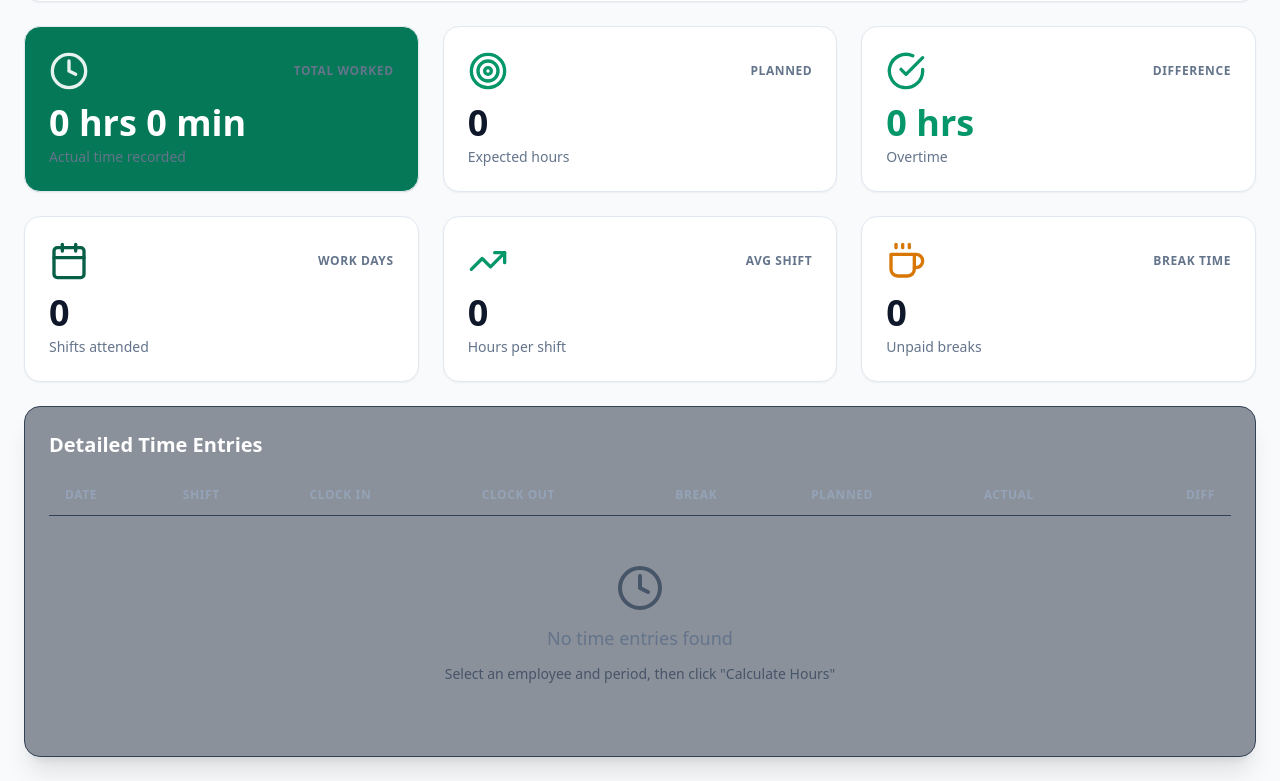
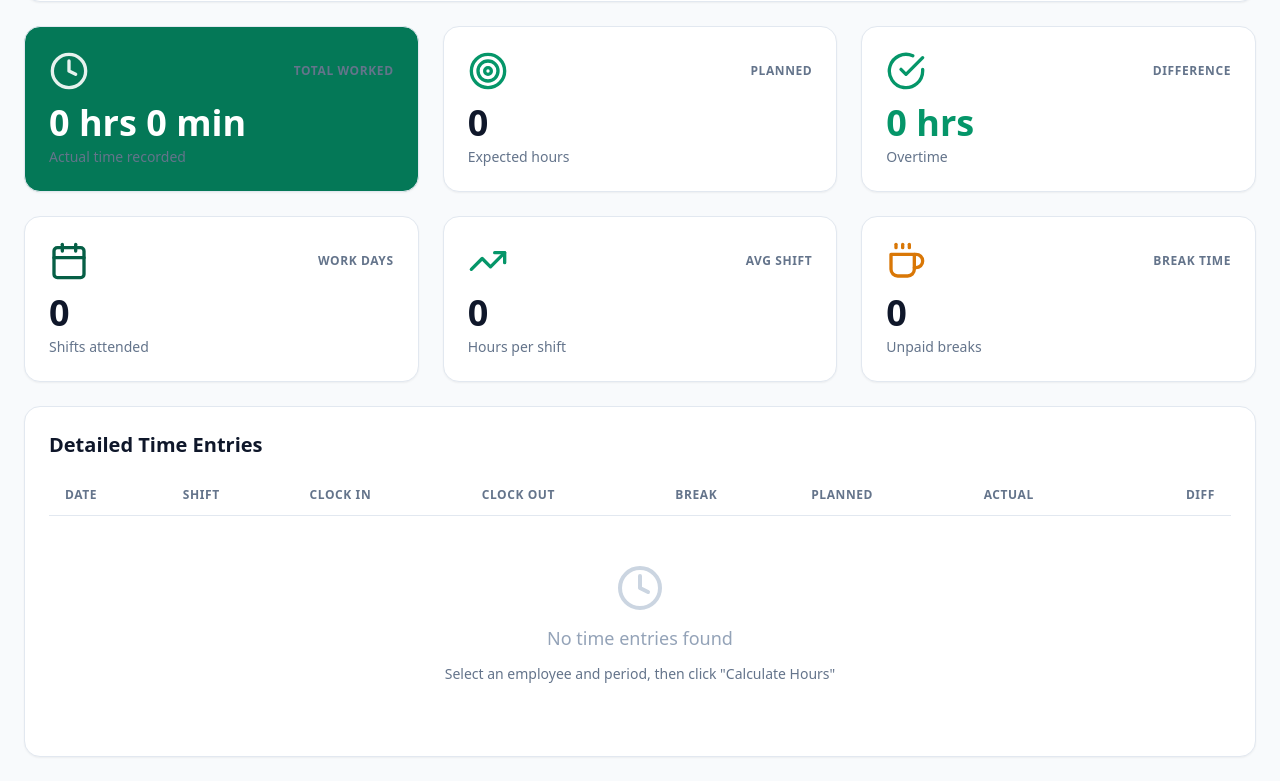
Before and after one commit to IvyAndersen/Staff-Hours, a React (Vite) app: page / in a window 1280 px wide. Shown: the part 368-1149 px from the top of the page. Built offline with nearby package versions, Linux system fonts and the light colour scheme.

Commit message:
Update TimeEntriesTable.jsx

```diff
--- a/src/components/StaffDashboard/entries/TimeEntriesTable.jsx
+++ b/src/components/StaffDashboard/entries/TimeEntriesTable.jsx
@@ -3,22 +3,22 @@ import { Clock } from 'lucide-react';
 
 export default function TimeEntriesTable({ entries, loading }) {
   return (
-    <div className="bg-slate-800/50 backdrop-blur-sm rounded-2xl p-4 md:p-6 border border-slate-700 shadow-xl">
-      <h2 className="text-lg md:text-xl font-semibold text-white mb-4">
+    <div className="bg-white rounded-2xl p-4 md:p-6 border border-slate-200 shadow-sm">
+      <h2 className="text-lg md:text-xl font-semibold text-slate-900 mb-4">
         Detailed Time Entries
       </h2>
       <div className="overflow-x-auto">
         <table className="w-full text-left border-collapse min-w-[800px]">
           <thead>
-            <tr className="border-b border-slate-700">
-              <th className="py-3 px-4 text-slate-400 text-xs uppercase tracking-wider font-semibold">Date</th>
-              <th className="py-3 px-4 text-slate-400 text-xs uppercase tracking-wider font-semibold">Shift</th>
-              <th className="py-3 px-4 text-slate-400 text-xs uppercase tracking-wider font-semibold">Clock In</th>
-              <th className="py-3 px-4 text-slate-400 text-xs uppercase tracking-wider font-semibold">Clock Out</th>
-              <th className="py-3 px-4 text-slate-400 text-xs uppercase tracking-wider font-semibold">Break</th>
-              <th className="py-3 px-4 text-slate-400 text-xs uppercase tracking-wider font-semibold">Planned</th>
-              <th className="py-3 px-4 text-slate-400 text-xs uppercase tracking-wider font-semibold">Actual</th>
-              <th className="py-3 px-4 text-slate-400 text-xs uppercase tracking-wider font-semibold text-right">Diff</th>
+            <tr className="border-b border-slate-200 text-left">
+              <th className="py-3 px-4 text-slate-500 text-xs uppercase tracking-wider font-semibold">Date</th>
+              <th className="py-3 px-4 text-slate-500 text-xs uppercase tracking-wider font-semibold">Shift</th>
+              <th className="py-3 px-4 text-slate-500 text-xs uppercase tracking-wider font-semibold">Clock In</th>
+              <th className="py-3 px-4 text-slate-500 text-xs uppercase tracking-wider font-semibold">Clock Out</th>
+              <th className="py-3 px-4 text-slate-500 text-xs uppercase tracking-wider font-semibold">Break</th>
+              <th className="py-3 px-4 text-slate-500 text-xs uppercase tracking-wider font-semibold">Planned</th>
+              <th className="py-3 px-4 text-slate-500 text-xs uppercase tracking-wider font-semibold">Actual</th>
+              <th className="py-3 px-4 text-slate-500 text-xs uppercase tracking-wider font-semibold text-right">Diff</th>
             </tr>
           </thead>
           <tbody>
@@ -26,23 +26,23 @@ export default function TimeEntriesTable({ entries, loading }) {
               entries.map((entry, idx) => {
                 const diff = parseFloat(entry.difference);
                 const diffColor =
-                  diff > 0 ? 'text-emerald-400' :
-                  diff < 0 ? 'text-rose-400' :
-                  'text-slate-400';
+                  diff > 0 ? 'text-emerald-600' :
+                    diff < 0 ? 'text-red-600' :
+                      'text-slate-500';
 
                 return (
-                  <tr key={idx} className="border-b border-slate-700/50 hover:bg-slate-700/20 transition-colors">
-                    <td className="py-3 px-4 text-white font-medium">{entry.date}</td>
+                  <tr key={idx} className="border-b border-slate-100 hover:bg-slate-50 transition-colors">
+                    <td className="py-3 px-4 text-slate-900 font-medium">{entry.date}</td>
                     <td className="py-3 px-4">
-                      <span className="bg-blue-500/20 text-blue-300 px-3 py-1 rounded text-xs font-bold uppercase border border-blue-500/30">
+                      <span className="bg-emerald-50 text-emerald-700 px-3 py-1 rounded text-xs font-bold uppercase border border-emerald-100">
                         {entry.shiftName}
                       </span>
                     </td>
-                    <td className="py-3 px-4 text-slate-300 font-mono text-sm">{entry.clockIn}</td>
-                    <td className="py-3 px-4 text-slate-300 font-mono text-sm">{entry.clockOut}</td>
-                    <td className="py-3 px-4 text-slate-300">{entry.breakHours}h</td>
-                    <td className="py-3 px-4 text-slate-300">{entry.plannedHours}h</td>
-                    <td className="py-3 px-4 text-emerald-400 font-semibold">{entry.actualHours}h</td>
+                    <td className="py-3 px-4 text-slate-600 font-mono text-sm">{entry.clockIn}</td>
+                    <td className="py-3 px-4 text-slate-600 font-mono text-sm">{entry.clockOut}</td>
+                    <td className="py-3 px-4 text-slate-600">{entry.breakHours}h</td>
+                    <td className="py-3 px-4 text-slate-600">{entry.plannedHours}h</td>
+                    <td className="py-3 px-4 text-emerald-600 font-semibold">{entry.actualHours}h</td>
                     <td className={`py-3 px-4 text-right font-bold ${diffColor}`}>
                       {diff > 0 ? '+' : ''}{entry.difference}h
                     </td>
@@ -53,12 +53,12 @@ export default function TimeEntriesTable({ entries, loading }) {
               <tr>
                 <td colSpan={8} className="py-12 text-center">
                   <div className="flex flex-col items-center gap-3">
-                    <Clock className="w-12 h-12 text-slate-600" />
-                    <p className="text-slate-500 text-lg font-medium">
+                    <Clock className="w-12 h-12 text-slate-300" />
+                    <p className="text-slate-400 text-lg font-medium">
                       {loading ? 'Loading data...' : 'No time entries found'}
                     </p>
                     {!loading && (
-                      <p className="text-slate-600 text-sm">
+                      <p className="text-slate-500 text-sm">
                         Select an employee and period, then click &quot;Calculate Hours&quot;
                       </p>
                     )}
```
